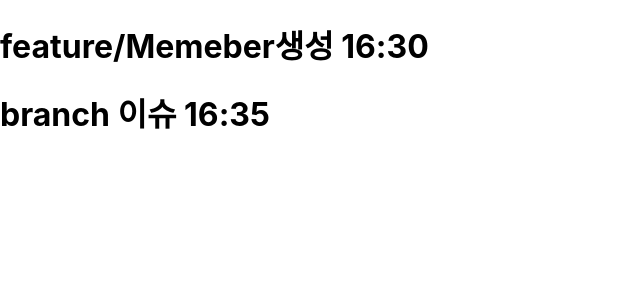
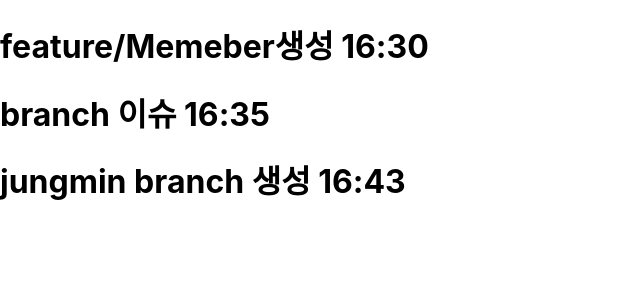
Before and after one commit to biiiing-lab/Member_Community_Board, a React (Create React App) app in the folder src/main/front/: page / in a window 1280 px wide. Shown: the top 300 px of the page, without its empty margins (0-640 px from the left). Built offline with nearby package versions, Linux system fonts and the light colour scheme.

Commit message:
20230123 jungmin branch 생성
jungminbranch 생성

```diff
--- a/src/main/front/src/App.js
+++ b/src/main/front/src/App.js
@@ -3,6 +3,7 @@ function App() {
     <div className="App">
       <h1>feature/Memeber생성 16:30</h1>
       <h1>branch 이슈 16:35</h1>
+      <h1>jungmin branch 생성 16:43</h1>
     </div>
   );
 }
```
